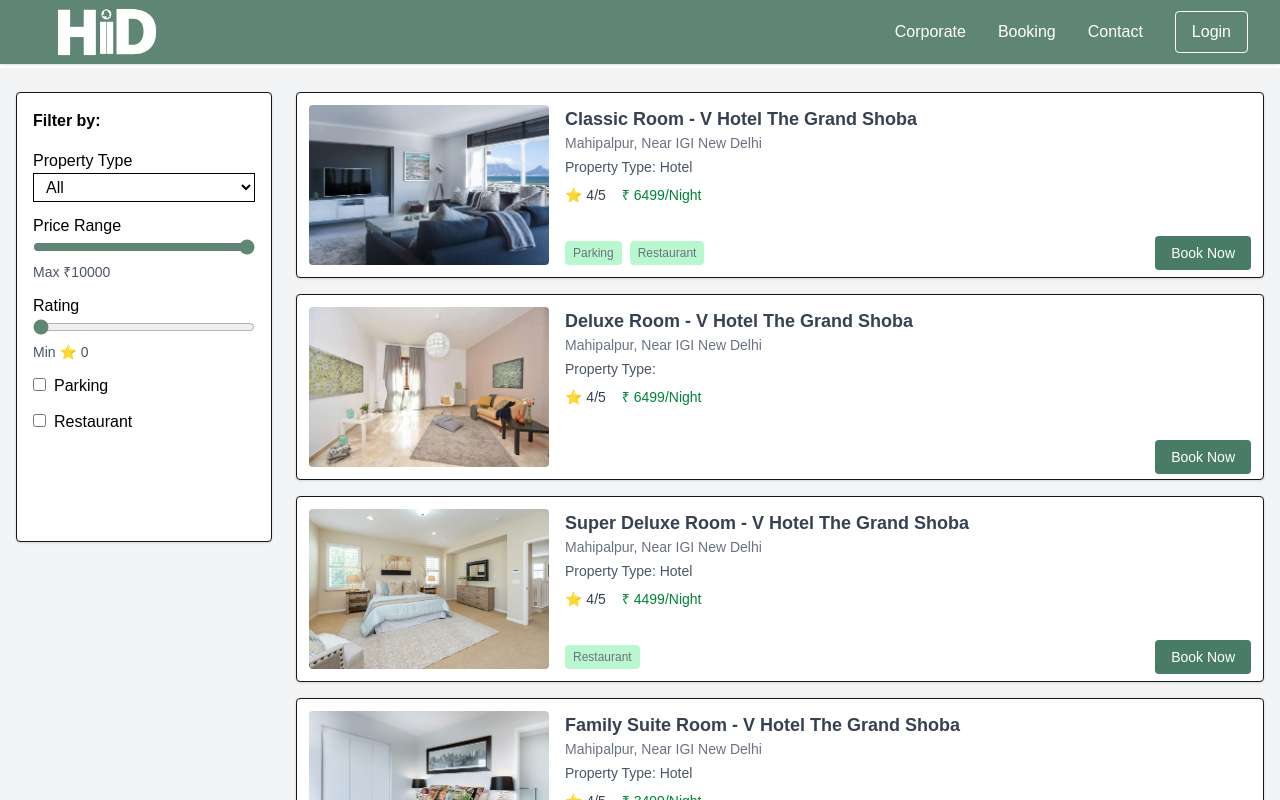
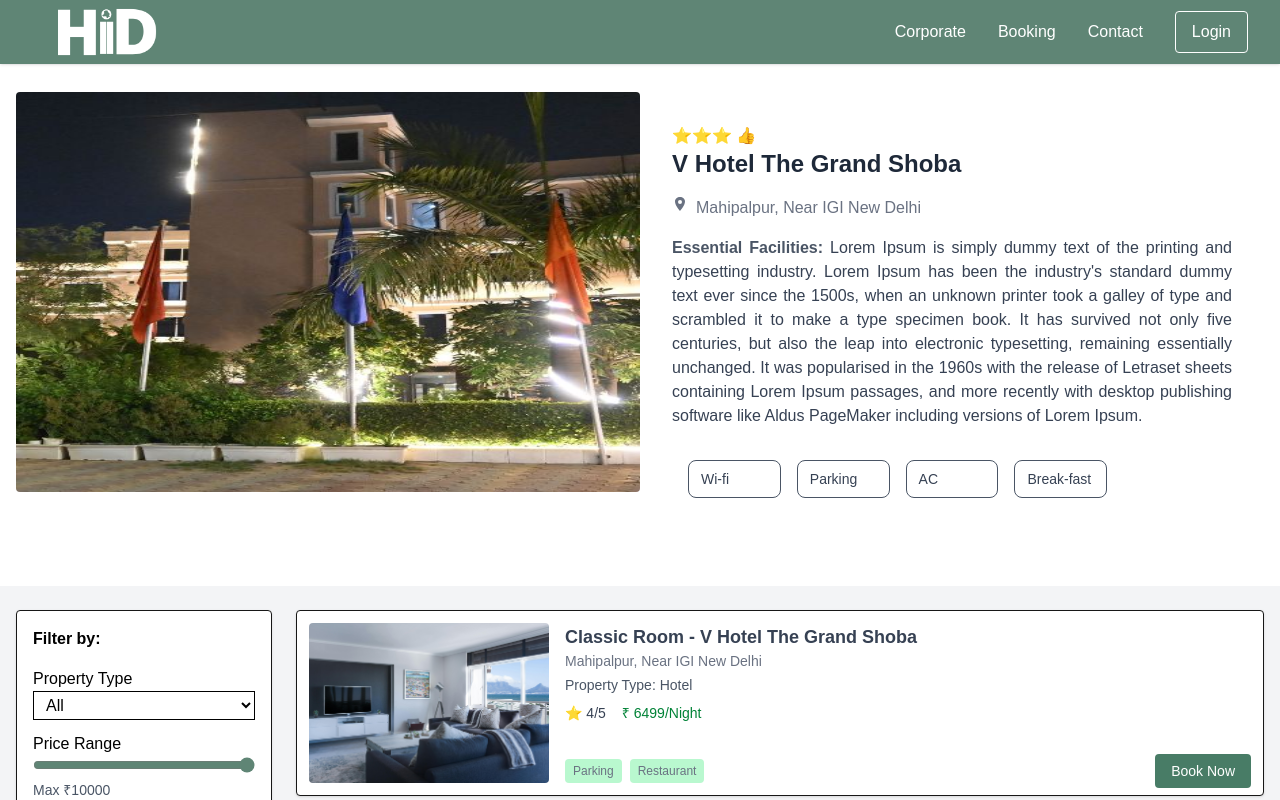
Before and after one commit to anup9971/hiidCheck, a Next.js app: page /hotel/1 in a window 1280 px wide. Shown: the top 800 px of the page. Built offline with nearby package versions, Linux system fonts and the light colour scheme.

Commit message:
create a hotel hero sectoin

```diff
--- a/src/app/hotel/[id]/page.js
+++ b/src/app/hotel/[id]/page.js
@@ -5,13 +5,15 @@
 import FilterSidebar from "@/componets/search/FilterSidebar";
 import data from "@/data";
 import { useParams } from "next/navigation";
+import Image from "next/image";
+import { IoLocationSharp } from "react-icons/io5";
 
 export default function HotelPage() {
    let param = useParams()
 
-  //   Related Hotel
+  //   Related Hotel  ---------------------
   let hotels = data?.find((x)=>x?.id ==param?.id)
-  //  console.log(hotels?.roomProperty);
+
   let OtherHotels = data.flat().filter((item)=> String(item.id) !== String(param.id))
 
    let otherRelatedHotels = OtherHotels.flatMap((hotel)=>hotel.roomProperty)
@@ -57,7 +59,62 @@
 
 
   return (
+    <>
+     <div className=" bg-white md:grid grid-cols-2 h-auto px-4 py-6">
+        <div >
+             <Image src={hotels.image}
+              width={100}
+              height={150}
+              className="w-full rounded  md:h-[400px]"
+             />
+        </div>
+
+        {/* ------------------right section------------------------ */}
+        <div className="p-8">
+        <div className="space-y-4  ">
+         <p className="flex gap-2 text-gray-500 mb-[0px]"> ⭐️⭐️⭐️  👍</p>
+        <h2 className="text-2xl text-gray-800 font-bold">{hotels.name}</h2>
+         <p className="flex gap-2 text-gray-500"> <IoLocationSharp /> {hotels.location}</p>
+        <p className="text-gray-700 text-justify">
+         {hotels.description}
+        </p>
+        <p className="text-gray-700 text-justify">
+         <span className="text-gray-600 font-semibold">Essential Facilities: </span>{hotels.hotelDescription}
+        </p>
+
+
+          {/* Amenities  */}
+        <div className="grid grid-cols-2 sm:grid-cols-3 md:grid-cols-4 lg:grid-cols-5 gap-4 p-4">
+        {hotels.hotelAmenities?.map((facility, index) => (
+        <div
+          key={index}
+          className="flex items-center gap-2 border border-gray-600 rounded-lg px-3 py-2 hover:shadow hover:bg-gray-50 transition"
+        >
+          {/* <img
+            src={facility}
+            alt={facility.name}
+            className="w-5 h-5 object-contain"
+          /> */}
+          <span className="text-sm text-gray-700">{facility} </span>
+        </div>
+      ))}
+       </div>
+
+
+        <div className="text-lg font-semibold text-green-600  ">
+         {/* <span>   &#8377; {hotels.price} / night</span> */}
+          {/* <Link href={`/hotel/room/${hotels.id}/booking`}>
+          <span className="bg-green-700 hover:bg-green-900 float-end text-white p-2 rounded">Reserve</span>
+          </Link> */}
+        </div>
+      </div>
+        </div>
+     </div>
+
+
     <div className="flex flex-col bg-gray-100 md:flex-row gap-6 px-4 py-6">
+
+
       <FilterSidebar filters={filters} setFilters={setFilters} />
       <div className="flex-1 space-y-4">
         {filteredHotels1?.map((rooms) => (
@@ -76,5 +133,6 @@
         {filteredHotels1 === 0 && <p>No hotels match your filters.</p>}
       </div>
     </div>
+    </>
   );
 }
--- a/src/app/hotel/room/[roomid]/page.js
+++ b/src/app/hotel/room/[roomid]/page.js
@@ -17,6 +17,7 @@
 
   return (
     <>
+
      <div className="md:p-10 p-3 bg-gray-100">
     <RoomImageGrid data={roomData}  />
     <HotelRating data={roomData}/>
--- a/src/componets/home/SearchBox.jsx
+++ b/src/componets/home/SearchBox.jsx
@@ -10,10 +10,12 @@
   const [checkOut, setCheckOut] = useState("");
   const [adult, setAdult]= useState(1);
   const [child, setChild]= useState(0);
+  const [room, setRoom]= useState(1);
 
   const LIMITS = {
     adult: { min: 1, max: 2 },
     child: { min: 0, max: 1 },
+
   };
 
 
@@ -49,7 +51,7 @@
      <section className="w-full bg-white  py-10 px-4 md:px-12 lg:px-24">
   <form
     onSubmit={handleSearch}
-    className="max-w-5xl mx-auto grid grid-cols-1 md:grid-cols-4 gap-4 items-end bg-gray-100 p-6 rounded-xl shadow-lg"
+    className="max-w-5xl mx-auto grid grid-cols-1 md:grid-cols-5 gap-4 items-end bg-gray-100 p-6 rounded-xl shadow-lg"
   >
     {/* Check-in */}
     <div className="flex flex-col relative w-full col-span-1">
@@ -93,12 +95,20 @@
   {/* Adult */}
   <div className="flex flex-col w-full md:mt-5">
     <label className="text-gray-700 mb-1 font-medium">Adult</label>
-        <div className="p-3 flex justify-around md:justify-between  md:h-[50px] items-center rounded-md border  text-gray-900 border-gray-300 focus:outline-none focus:ring-2 focus:ring-gray-300 w-full">
-          <button type="button" onClick={() => updateValue("adult", "minus")} className="p-2 hover:bg-gray-200 rounded">
+    <div className="p-3 flex justify-around md:justify-between md:h-[50px] items-center rounded-md border text-gray-900 border-gray-300 focus:outline-none focus:ring-2 focus:ring-gray-300 w-full">
+      <button
+        type="button"
+        onClick={() => updateValue("adult", "minus")}
+        className="p-2 hover:bg-gray-200 rounded"
+      >
         <FaMinus />
       </button>
       <span className="font-medium">{adult}</span>
-          <button type="button" onClick={() => updateValue("adult", "plus")} className="p-2 hover:bg-gray-200 rounded">
+      <button
+        type="button"
+        onClick={() => updateValue("adult", "plus")}
+        className="p-2 hover:bg-gray-200 rounded"
+      >
         <FaPlus />
       </button>
     </div>
@@ -108,22 +118,53 @@
   <div className="flex flex-col w-full md:mt-5">
     <label className="text-gray-700 mb-1 font-medium">Child</label>
     <div className="p-3 flex justify-around md:justify-between items-center rounded-md border md:h-[50px] text-gray-900 border-gray-300 focus:outline-none focus:ring-2 focus:ring-gray-300 w-full">
-          <button type="button" onClick={() => updateValue("child", "minus")} className="p-2 hover:bg-gray-200 rounded">
+      <button
+        type="button"
+        onClick={() => updateValue("child", "minus")}
+        className="p-2 hover:bg-gray-200 rounded"
+      >
         <FaMinus />
       </button>
       <span className="font-medium">{child}</span>
-          <button type="button" onClick={() => updateValue("child", "plus")} className="p-2 hover:bg-gray-200 rounded">
+      <button
+        type="button"
+        onClick={() => updateValue("child", "plus")}
+        className="p-2 hover:bg-gray-200 rounded"
+      >
+        <FaPlus />
+      </button>
+    </div>
+  </div>
+
+  {/* Room */}
+  <div className="flex flex-col w-full md:mt-5">
+    <label className="text-gray-700 mb-1 font-medium">Room</label>
+    <div className="p-3 flex justify-around md:justify-between items-center rounded-md border md:h-[50px] text-gray-900 border-gray-300 focus:outline-none focus:ring-2 focus:ring-gray-300 w-full">
+      <button
+        type="button"
+        onClick={() => updateValue("room", "minus")}
+        className="p-2 hover:bg-gray-200 rounded"
+      >
+        <FaMinus />
+      </button>
+      <span className="font-medium">{room}</span>
+      <button
+        type="button"
+        onClick={() => updateValue("room", "plus")}
+        className="p-2 hover:bg-gray-200 rounded"
+      >
         <FaPlus />
       </button>
     </div>
   </div>
     </div>
 
+
     {/* Search Button (just 1 col on desktop) */}
     <Link href="/search">
     <button
       type="submit"
-      className="w-full border border-gray-700 text-gray-700 py-3 px-4 rounded-md hover:bg-black hover:text-white transition col-span-1"
+      className=" w-full border border-gray-700 text-gray-700 py-3 px-4 rounded-md hover:bg-black hover:text-white transition col-span-1"
     >
       Search
     </button>
--- a/src/data.js
+++ b/src/data.js
@@ -5,7 +5,10 @@
     price: 6499,
     rating:[5,4,1,2,3.5,4.5,4],
     location: "Mahipalpur, Near IGI New Delhi",
+    hotelAmenities:[" Wi-fi"," Parking","AC","Break-fast",],
     image: "/hotel/vhotel.jpg",
+    hotelDescription:"Lorem Ipsum is simply dummy text of the printing and typesetting industry. Lorem Ipsum has been the industry's standard dummy text ever since the 1500s, when an unknown printer took a galley of type and scrambled it to make a type specimen book. It has survived not only five centuries, but also the leap into electronic typesetting, remaining essentially unchanged. It was popularised in the 1960s with the release of Letraset sheets containing Lorem Ipsum passages, and more recently with desktop publishing software like Aldus PageMaker including versions of Lorem Ipsum.",
+
     roomProperty:[
      {
     id: 101,
@@ -261,9 +264,7 @@
     image:[
          "/hotelTomer/room/classic/classic1.jpg",
          "/hotelTomer/room/classic/classic2.jpg",
-
          "/hotelTomer/room/classic/classic3.jpg",
-
          "/hotelTomer/room/classic/classic-washroom.jpg",
 
     ],
@@ -274,7 +275,7 @@
       facilities:"Rooms feature air-conditioning, private bathrooms, bathrobes, and city views. Additional amenities include free WiFi, flat-screen TVs, and work desks.",
       description:"Our Classic Room offers a cozy and inviting stay, ideal for solo travelers or couples seeking comfort and convenience in Karol Bagh, New Delhi. Designed with simplicity and functionality in mind, this room features all essential amenities to make your stay hassle-free.",
       features: {
-        parking: true,
+      parking: true,
       restaurant: true,
     },
      },
```
Lines whose indentation alone changed are shown as unchanged.
